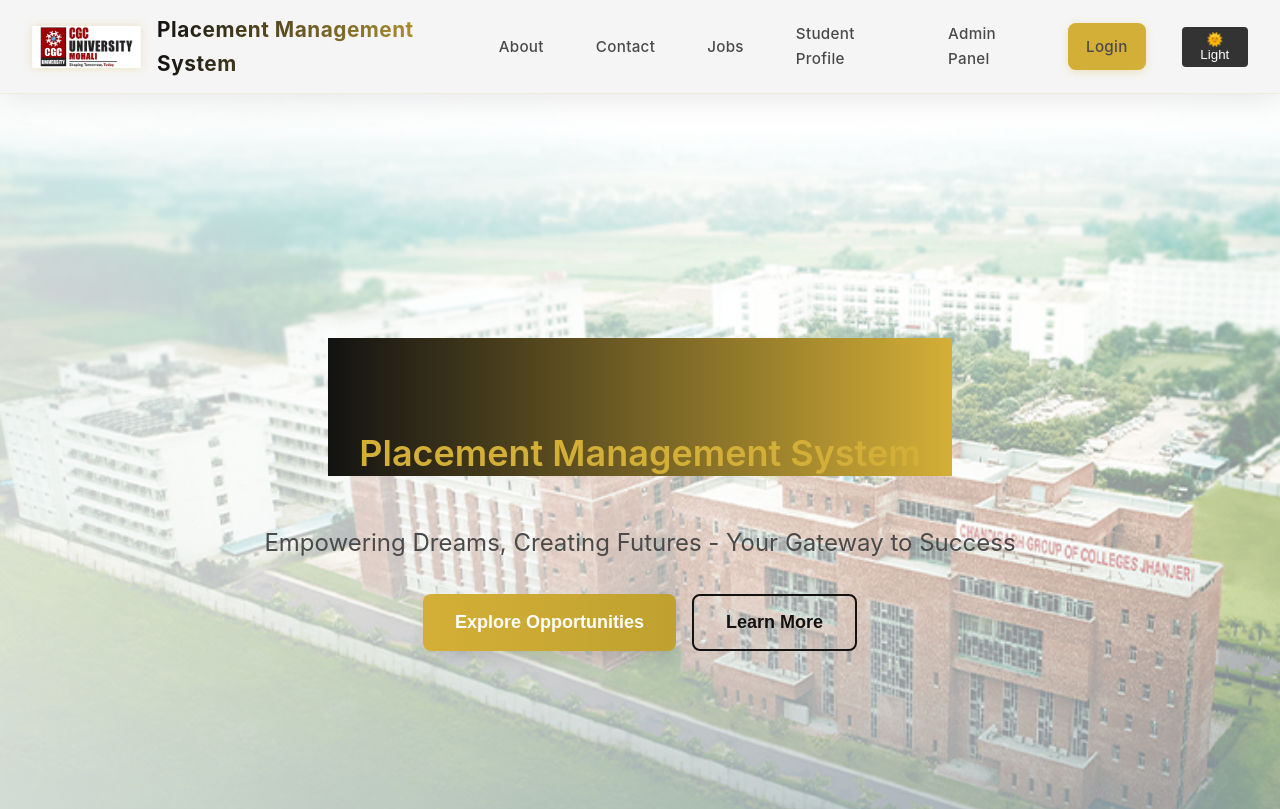
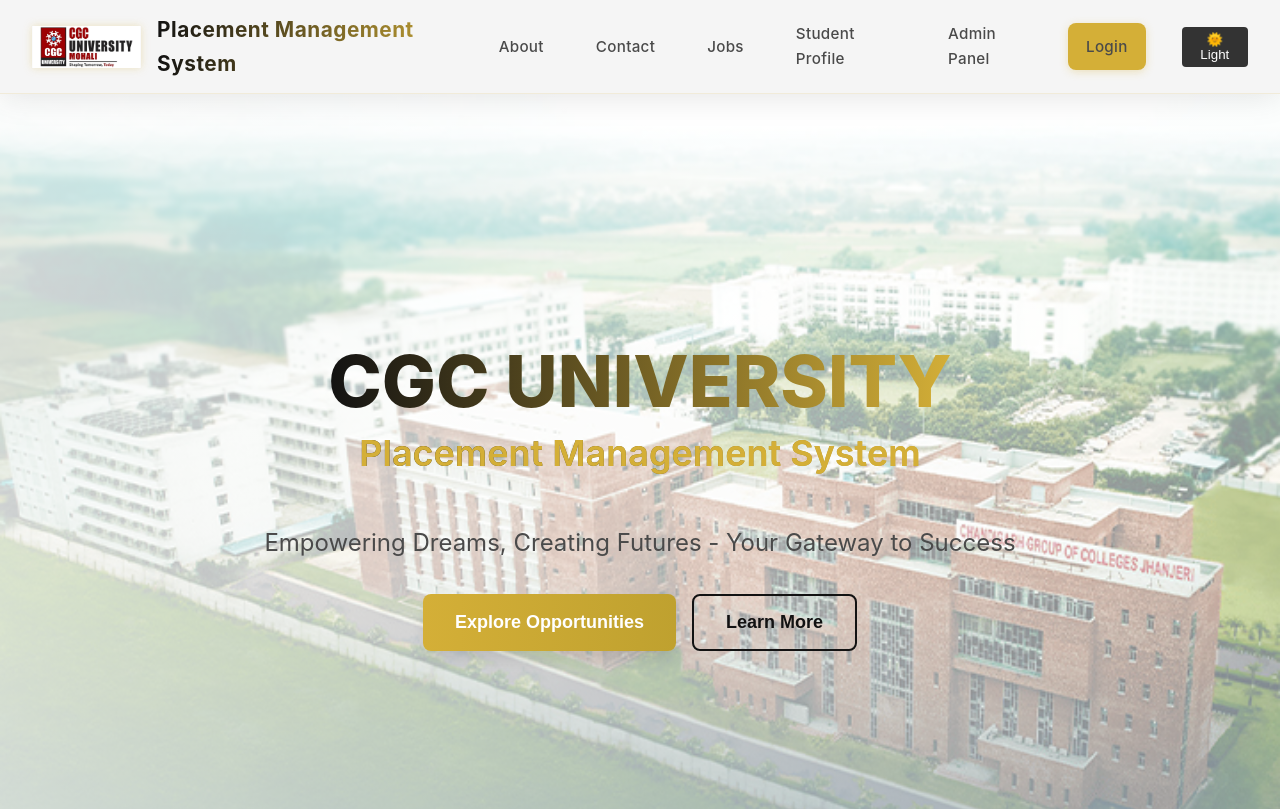
Before and after one commit to Udit-prasad/PMS-CGC-U, a React (Vite) app in the folder frontend/: page / in a window 1280 px wide. Shown: the top 809 px of the page. Built offline with nearby package versions, Linux system fonts and the light colour scheme; no server answers.

Commit message:
Fix title visibility and inconsistent button behaviour

```diff
--- a/frontend/src/components/home.css
+++ b/frontend/src/components/home.css
@@ -129,11 +129,6 @@ body.light .hero-overlay {
   background: linear-gradient(to right, rgba(255, 255, 255, 0.8), rgba(255, 255, 255, 0.5));
 }
 
-body.light .hero-title {
-  background: linear-gradient(90deg, var(--text-primary), var(--accent-yellow));
-  /* Make sure --text-primary and --accent-yellow are set for light mode */
-}
-
 body.light .hero-subtitle {
   color: var(--accent-yellow);
 }
@@ -185,6 +180,7 @@ body.light .hero-description {
 }
 
 .btn-outline:hover {
+  transform: scale(1.05);
   background: var(--accent-yellow);
   color: var(--bg-dark);
 }
@@ -605,7 +601,7 @@ body.light .stat-label {
 
 .cta-buttons {
   display: flex;
-  flex-direction: column;
+  flex-direction: row;
   gap: 1rem;
   justify-content: center;
 }
@@ -630,12 +626,8 @@ body.light .cta-description {
   color: var(--text-secondary);
 }
 
-body.light .cta-container {
-  /* same styling applies; text color controlled by children */
-}
-
 body.light .cta-buttons {
-  flex-direction: column;
+  flex-direction: row;
   gap: 1rem;
   justify-content: center;
 }
```
